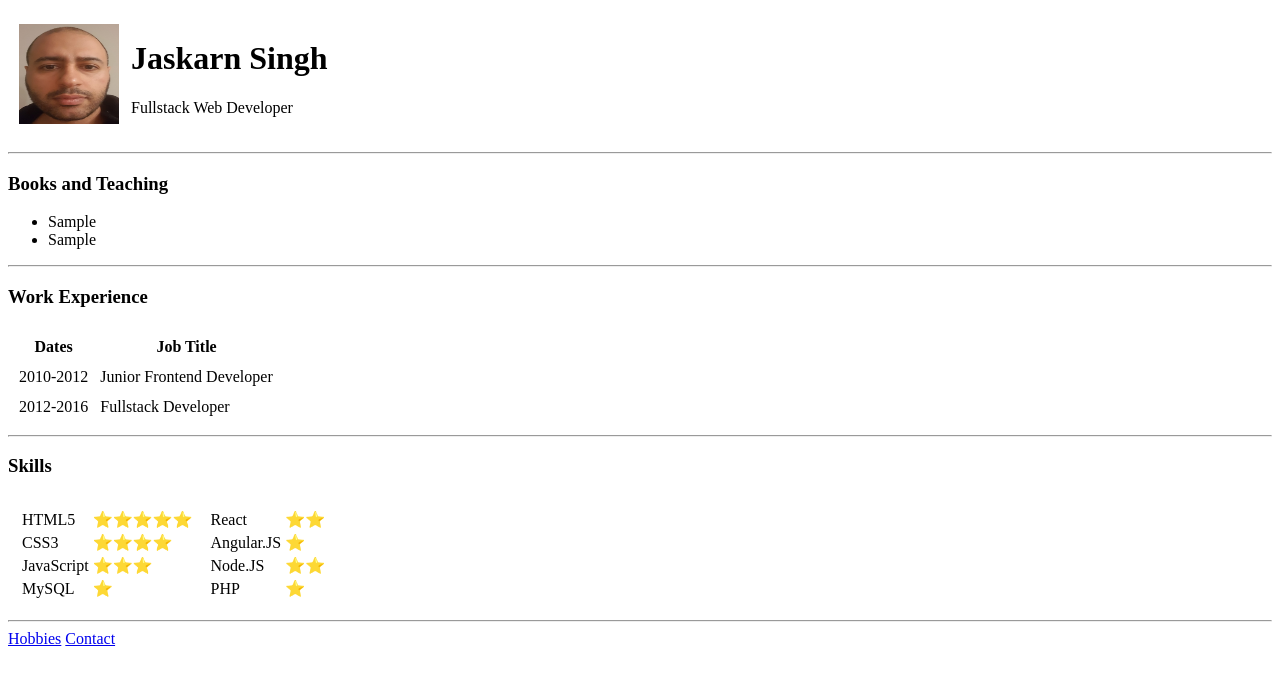
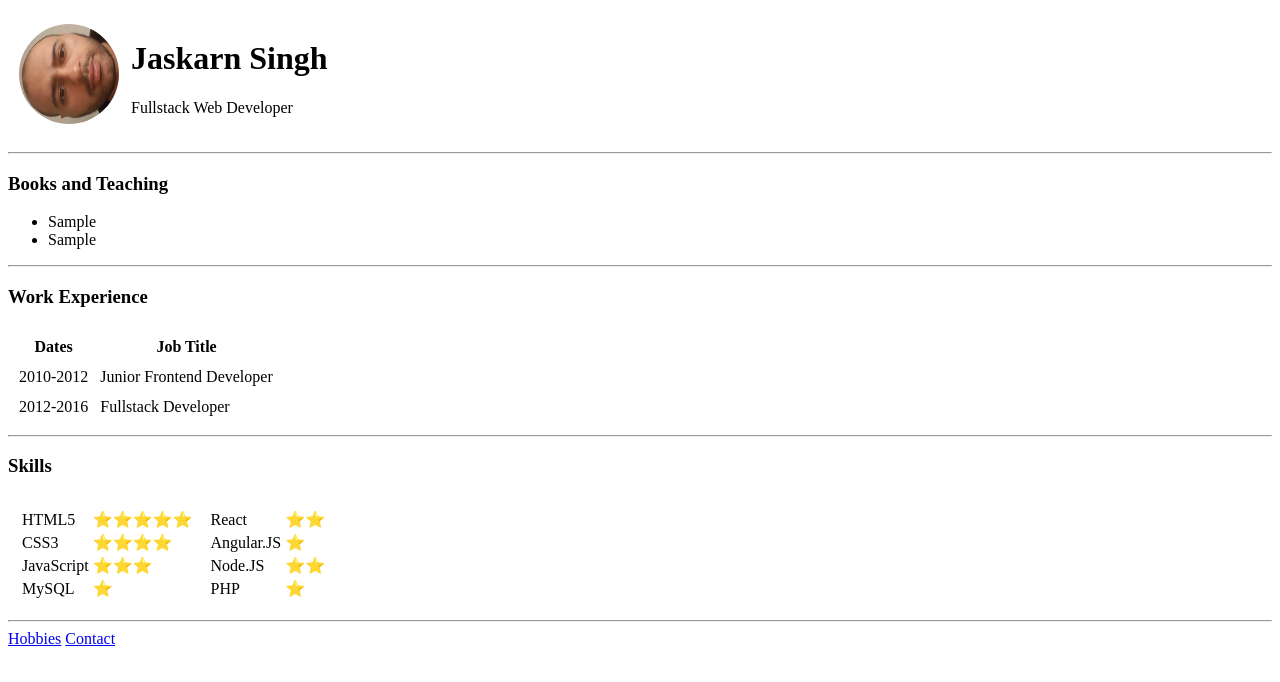
Before and after one commit to JaskaranSingh1/Web-Dev, a plain HTML site: page index.html in a window 1280 px wide. Drawn offline with Linux system fonts and the light colour scheme.

Commit message:
Add files via upload

```diff
--- a/index.html
+++ b/index.html
@@ -4,11 +4,12 @@
     <meta charset="UTF-8">
     <meta name="viewport" content="width=device-width, initial-scale=1.0">
     <title>Personal Website</title>
+    <link rel="stylesheet" href="styles.css"
 </head>
 <body>
     <table cellspacing="10px">
         <tr>
-            <td><img src = "images/me.jpg" width="100px" height="100px" alt="Profile picture"></td>
+            <td><img src = "images/Me.jpg" width="100px" height="100px" alt="Profile picture"></td>
             <td><h1>Jaskarn Singh</h1><p>Fullstack Web Developer</p></td>
         </tr>
     </table>
```
